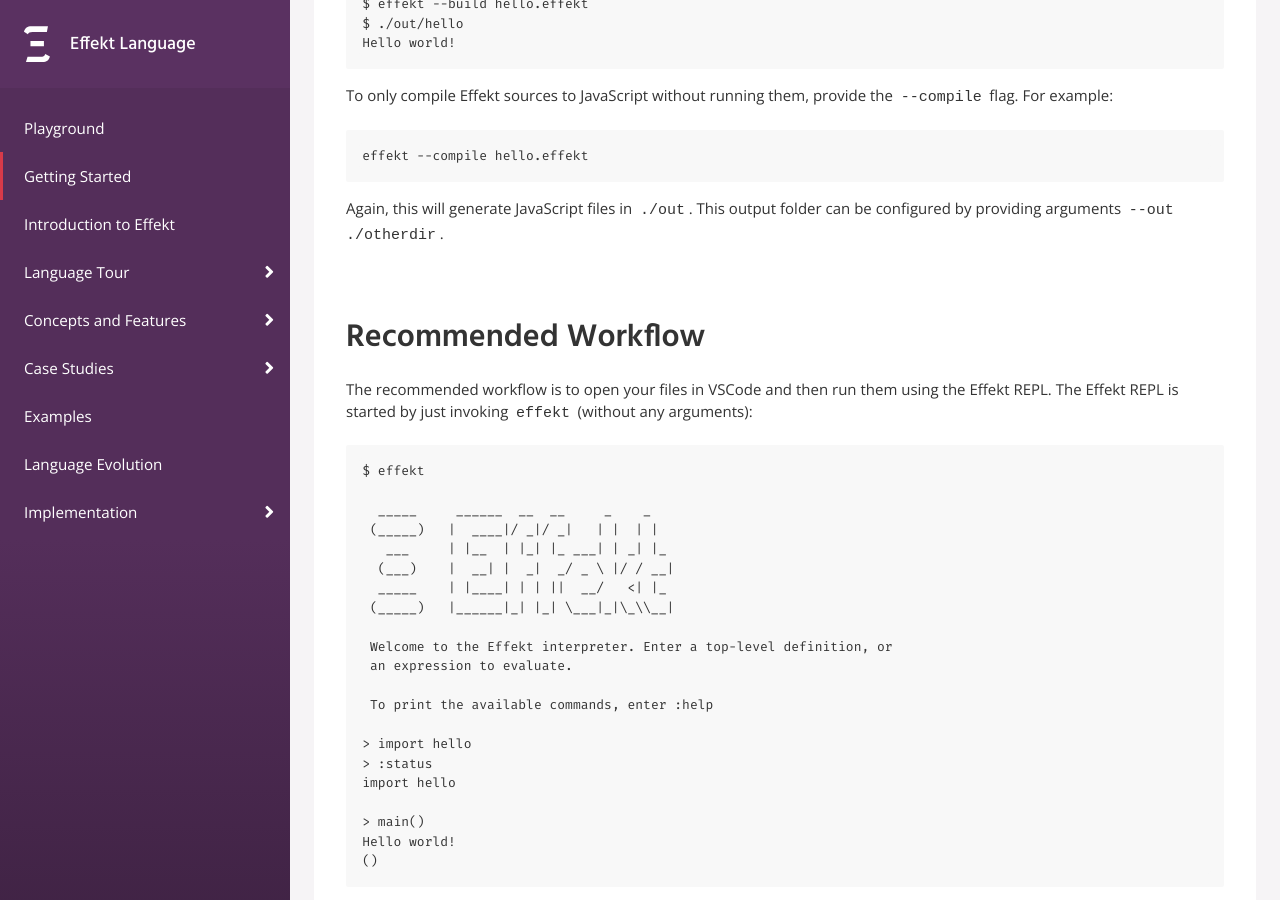
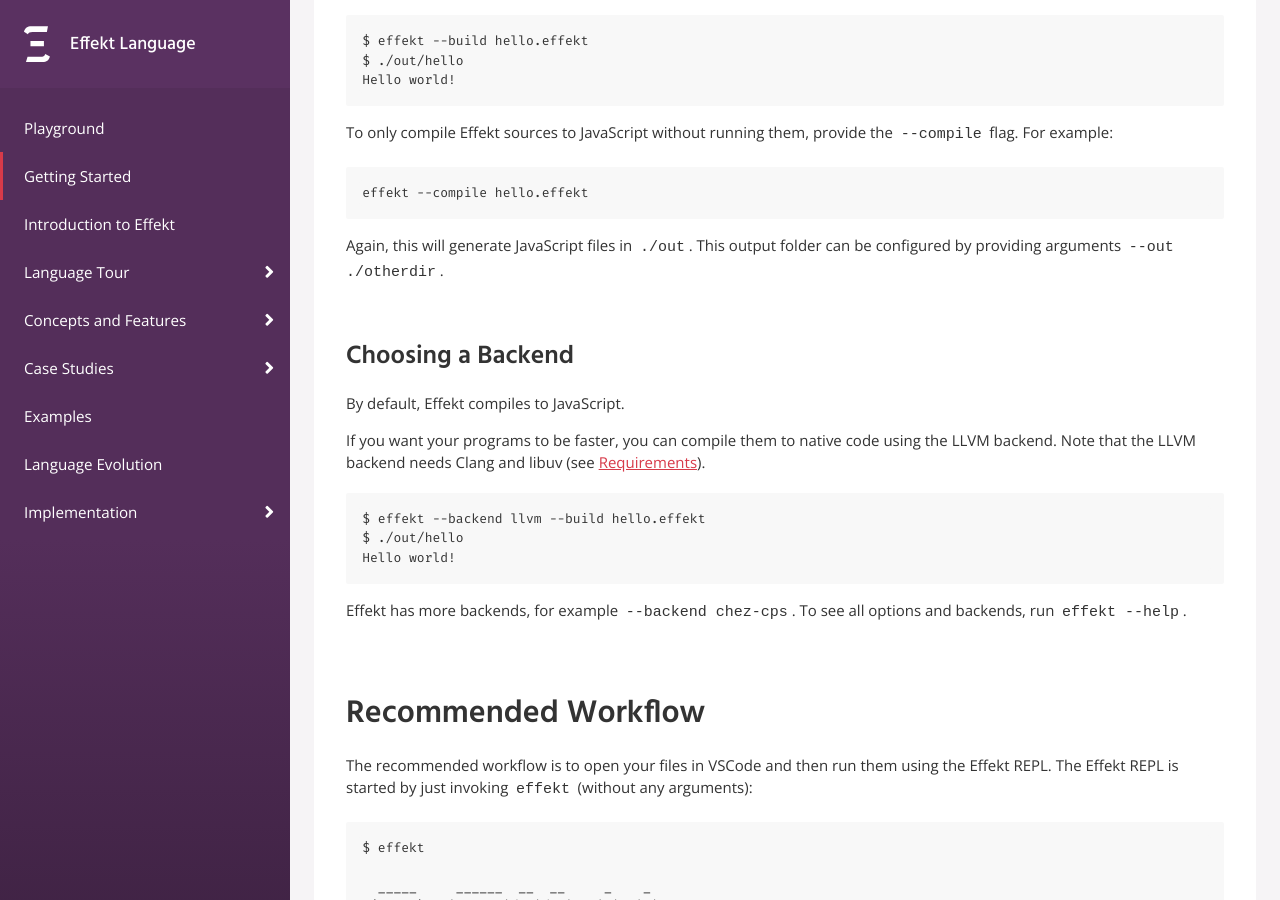
Before and after one commit to effekt-lang/effekt-website, a Jekyll site: the page built from docs/getting-started.md, in a window 1280 px wide and 900 px high, scrolled down 2617 px. Built offline with Jekyll 4.4.1, drawn with Linux system fonts in a browser that asks for light colours; some of the changed text lies outside the part shown.

Commit message:
Add a section on using LLVM

````diff
--- a/_includes/install.md
+++ b/_includes/install.md
@@ -8,6 +8,8 @@ To use the Effekt compiler and run the resulting programs, you need to have
 - [npm](https://www.npmjs.com)
 
 installed.
+
+If you want to use the LLVM backend, you also need to have [Clang](https://clang.llvm.org) and [libuv](https://libuv.org) installed (see [Choosing a Backend](#choosing-a-backend) below).
 
 ### Install latest release
 
--- a/docs/getting-started.md
+++ b/docs/getting-started.md
@@ -58,6 +58,20 @@ effekt --compile hello.effekt
 Again, this will generate JavaScript files in `./out`. This output folder can
 be configured by providing arguments `--out ./otherdir`.
 
+### Choosing a Backend
+By default, Effekt compiles to JavaScript.
+
+If you want your programs to be faster, you can compile them to native code using the LLVM backend.
+Note that the LLVM backend needs Clang and libuv (see [Requirements](#requirements)).
+
+```bash
+$ effekt --backend llvm --build hello.effekt
+$ ./out/hello
+Hello world!
+```
+
+Effekt has more backends, for example `--backend chez-cps`.
+To see all options and backends, run `effekt --help`.
 
 
 ## Recommended Workflow
````
